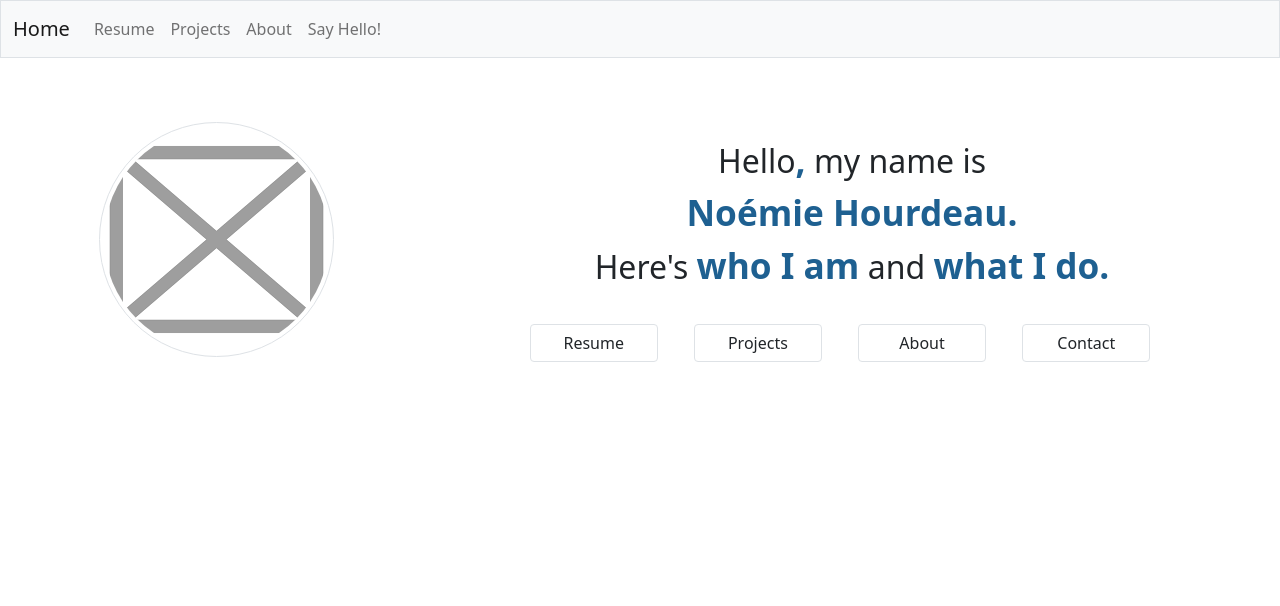
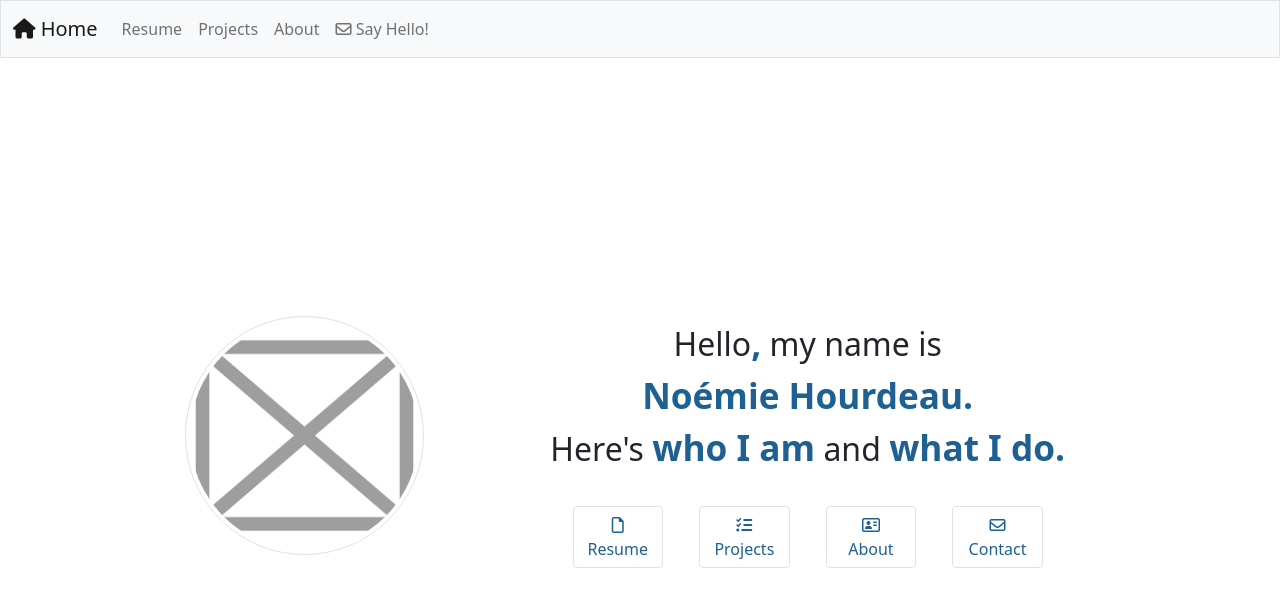
Before and after one commit to noemie-hourdeau/noemiehourdeau, a plain HTML site: page index.html in a window 1280 px wide. Drawn offline with nearby package versions, Linux system fonts and the light colour scheme.

Commit message:
Font awesome, icons+script ; center intro+pic flex

```diff
--- a/index.html
+++ b/index.html
@@ -5,11 +5,10 @@
     <meta http-equiv="X-UA-Compatible" content="IE=edge">
     <meta name="viewport" content="width=device-width, initial-scale=1.0">
     <title>Noémie Hourdeau</title>
+    <!--CDN Bootstrap-->
+    <link href="https://cdn.jsdelivr.net/npm/bootstrap@5.0.2/dist/css/bootstrap.min.css" rel="stylesheet" integrity="sha384-EVSTQN3/azprG1Anm3QDgpJLIm9Nao0Yz1ztcQTwFspd3yD65VohhpuuCOmLASjC" crossorigin="anonymous">
     <!--FICHIER CSS-->
     <link rel="stylesheet" href="style.css">
-    <!--CDN Bootstrap-->
-    <link href="https://cdn.jsdelivr.net/npm/bootstrap@5.0.2/dist/css/bootstrap.min.css" rel="stylesheet" integrity="sha384-EVSTQN3/azprG1Anm3QDgpJLIm9Nao0Yz1ztcQTwFspd3yD65VohhpuuCOmLASjC" crossorigin="anonymous">
-
 </head>
 <body>
     <!--CONTAINER-->
@@ -20,7 +19,7 @@
             <nav class="navbar navbar-expand-lg navbar-light bg-light">
                 <button class="navbar-toggler" type="button" data-toggle="collapse" data-target="#navbarTogglerDemo03" aria-controls="navbarTogglerDemo03" aria-expanded="false" aria-label="Toggle navigation">
                 <span class="navbar-toggler-icon"></span></button>
-                <a class="navbar-brand" href="#">Home</a>
+                <a class="navbar-brand" href="#"><i class="fas fa-home"></i> Home</a>
                 <div class="collapse navbar-collapse" id="navbarTogglerDemo03">
 
             <!--LISTE POUR ONGLETS-->
@@ -28,19 +27,20 @@
                     <li class="nav-item"><a class="nav-link" href="#">Resume</a></li>
                     <li class="nav-item"><a class="nav-link" href="#">Projects</a></li>
                     <li class="nav-item"><a class="nav-link" href="#">About</a></li>
-                    <li class="nav-item"><a class="nav-link" href="#">Say Hello!</a></li>
+                    <li class="nav-item"><a class="nav-link" href="#"><i class="far fa-envelope"></i> Say Hello!</a></li>
                 </ul>
             </nav>
         </div>
     </div>
 
-        <div class="row p-3 my-5">
+    <div class="container-fluid d-flex justify-content-center align-items-center vertical-center">
+        <div class="row">
             <!--PROFILE PIC-->
-            <div class="col-xl-4 col-lg-4 col-md-12 col-sm-12 text-center">
-            <img src="img/placeholdersquare.png" alt="photo de profil" class="img-thumbnail rounded-circle mb-5">
+            <div class="col-xl-4 col-lg-4 col-md-12 col-sm-12 text-center px-5">
+            <img src="img/placeholdersquare.png" alt="photo de profil" class="img-thumbnail rounded-circle profilePic">
             </div>
             <!--INTRO-->
-            <div class="row col-xl-8 col-lg-8 col-md-12 col-sm-12 text-center m-auto">
+            <div class="flex-row col-xl-8 col-lg-8 col-md-12 col-sm-12 text-center px-5">
                 <p class="mb-0 intro">Hello<em class="emphasized">,</em> my name is</p>
                 <p class="mb-0 intro"><em class="emphasized">Noémie Hourdeau.</em></p>
                 <p class="mb-0 intro">Here's <em class="emphasized">who I am</em> and <em class="emphasized">what I do.</em></p>
@@ -48,20 +48,21 @@
             <!--BUTTONS-->
             <div class="row p-3">
                 <span>
-                <button class="col-xl-2 col-lg-2 col-md-4 col-sm-4 col-4 btn btn-sm-block border m-3">Resume</button>
-                <button class="col-xl-2 col-lg-2 col-md-4 col-sm-4 col-4 btn btn-sm-block border m-3">Projects</button>
-                <button class="col-xl-2 col-lg-2 col-md-4 col-sm-4 col-4 btn btn-sm-block border m-3">About</button>
-                <button class="col-xl-2 col-lg-2 col-md-4 col-sm-4 col-4 btn btn-sm-block border m-3">Contact</button>
+                <button class="col-xl-2 col-lg-2 col-md-4 col-sm-4 col-4 btn btn-sm-block btn-outline-primary border m-3"><i class="far fa-file"></i> Resume</button>
+                <button class="col-xl-2 col-lg-2 col-md-4 col-sm-4 col-4 btn btn-sm-block btn-outline-primary border m-3"><i class="fas fa-tasks"></i> Projects</button>
+                <button class="col-xl-2 col-lg-2 col-md-4 col-sm-4 col-4 btn btn-sm-block btn-outline-primary border m-3"><i class="far fa-address-card"></i> About</button>
+                <button class="col-xl-2 col-lg-2 col-md-4 col-sm-4 col-4 btn btn-sm-block btn-outline-primary border m-3"><i class="far fa-envelope"></i> Contact</button>
                 </span>
             </div>
         </div>
+        </div>
     </div>
-
     </div>
 
 
-
+<!--Script FONT AWESOME-->
+<script src="https://kit.fontawesome.com/0314d37451.js" crossorigin="anonymous"></script>
 <!--Script CDN Bootstrap-->
 <script src="https://cdn.jsdelivr.net/npm/bootstrap@5.0.2/dist/js/bootstrap.bundle.min.js" integrity="sha384-MrcW6ZMFYlzcLA8Nl+NtUVF0sA7MsXsP1UyJoMp4YLEuNSfAP+JcXn/tWtIaxVXM" crossorigin="anonymous"></script>
+</html>
 </body>
-</html>
--- a/style.css
+++ b/style.css
@@ -4,10 +4,27 @@
     font-size: 110%;
     font-weight: bold;
     color: #1E6091;
-
 }
 
 /*LANDING PAGE*/
+
+.profilePic {
+    width: 100%;
+}
+
 .intro {
     font-size: 200%;
 }
+
+.btn {
+    color: #1E6091;
+}
+.btn:hover, .btn-primary:active, .btn-primary:visited {
+    color: white;
+    background-color: #1E6091;
+}
+
+.vertical-center {
+    min-height: 100%;
+    min-height: 100vh;
+  }
```
